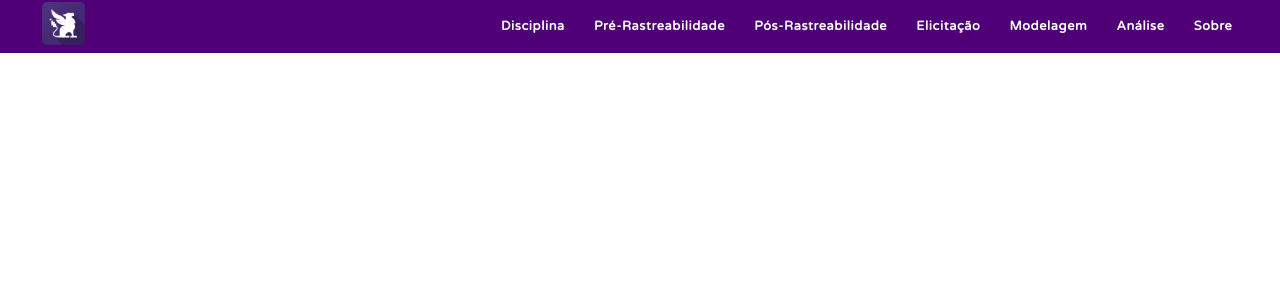
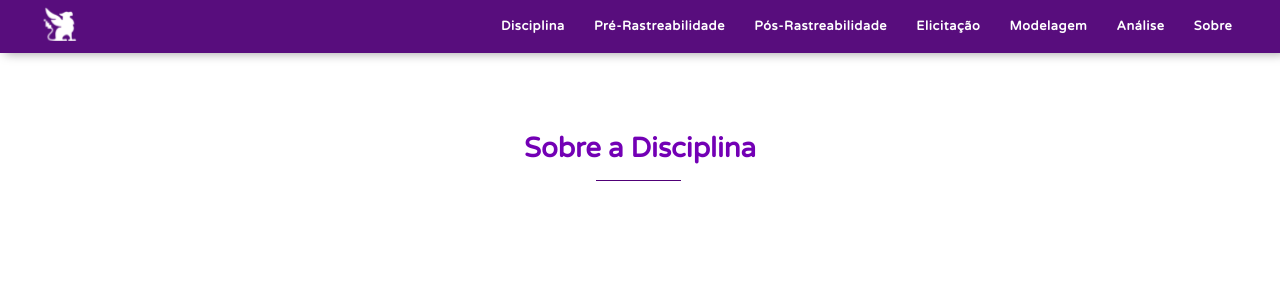
Before and after one commit to requisitos-habitica/Habitica, a React (Create React App) app: page /Modelagem/Cenarios in a window 1280 px wide. Shown: the top 300 px of the page. Built offline with nearby package versions, Linux system fonts and the light colour scheme.

Commit message:
Define as rotas para os léxicos e cenários

```diff
--- a/src/App.js
+++ b/src/App.js
@@ -25,6 +25,11 @@ const App = () => {
           <Route exact path="/Analise"/>
           <Route exact path="/Sobre"/>
 
+          {/* Modelagem */}
+          <Route path="/Modelagem/Lexicos" component={ Disciplina }/>
+          <Route path="/Modelagem/Cenarios" component={ Disciplina }/>
+
+
         </Switch>
       </NavBar>
     </Router>
--- a/src/components/HOC/NavBar/NavBar.scss
+++ b/src/components/HOC/NavBar/NavBar.scss
@@ -8,11 +8,13 @@
   justify-content: space-between;
   align-items: center;
   z-index: 100;
-  background-color: var(--color-purple);
+  background-color: rgba(80, 0, 119, .95);
+  box-shadow: .5rem 0 1rem rgba(0,0,0,.4);
 
   img {
-    width: 4rem;
-    height: 4rem;
+    width: 3.4rem;
+    height: 3.4rem;
+    margin-bottom: -.3rem;
   }
 
   ul {
--- a/src/components/docs/Modelagem/Modelagem.js
+++ b/src/components/docs/Modelagem/Modelagem.js
@@ -8,7 +8,6 @@ const Modelagem = (props) => (
   <div className="content artefact">
     <h1>Modelagem</h1>
     <div className="modelagem">
-
       <Link to={ `${props.match.url}/Lexicos` } style={{ textDecoration: 'none' }}>
         <div className="cards">
           <img src={ dictionary } alt="Léxico"/>
@@ -18,11 +17,10 @@ const Modelagem = (props) => (
 
       <Link to={ `${props.match.url}/Cenarios` } style={{ textDecoration: 'none' }}>
         <div className="cards">
-          <img src={ route }/>
+          <img src={ route } alt="Cenário"/>
           <h2>Cenários</h2>
         </div>
       </Link>
-
     </div>
   </div>
 )
--- a/src/components/docs/Modelagem/Modelagem.scss
+++ b/src/components/docs/Modelagem/Modelagem.scss
@@ -17,17 +17,18 @@
   height: 26rem;
 
   padding: 5rem 10rem;
-  box-shadow: 0 0 1rem rgba(0,0,0,.35);
+  box-shadow: 0 0 1rem rgba(0,0,0,.38);
   background-color: white;
   border-bottom: .5rem solid var(--color-purple-light);
   transition: all .3s;
-
+  backface-visibility: hidden;
   & img {
     width: 7rem;
     height: 7rem;
   }
 
   &:hover {
-    box-shadow: 0 0 1.8rem rgba(0,0,0,.35);
+    box-shadow: 0 .2rem 1.5rem rgba(0,0,0,.38);
+    transform: translateY(-.5rem);
   }
 }
```
Also changed, not shown: src/assets/habitica-logo.svg.
